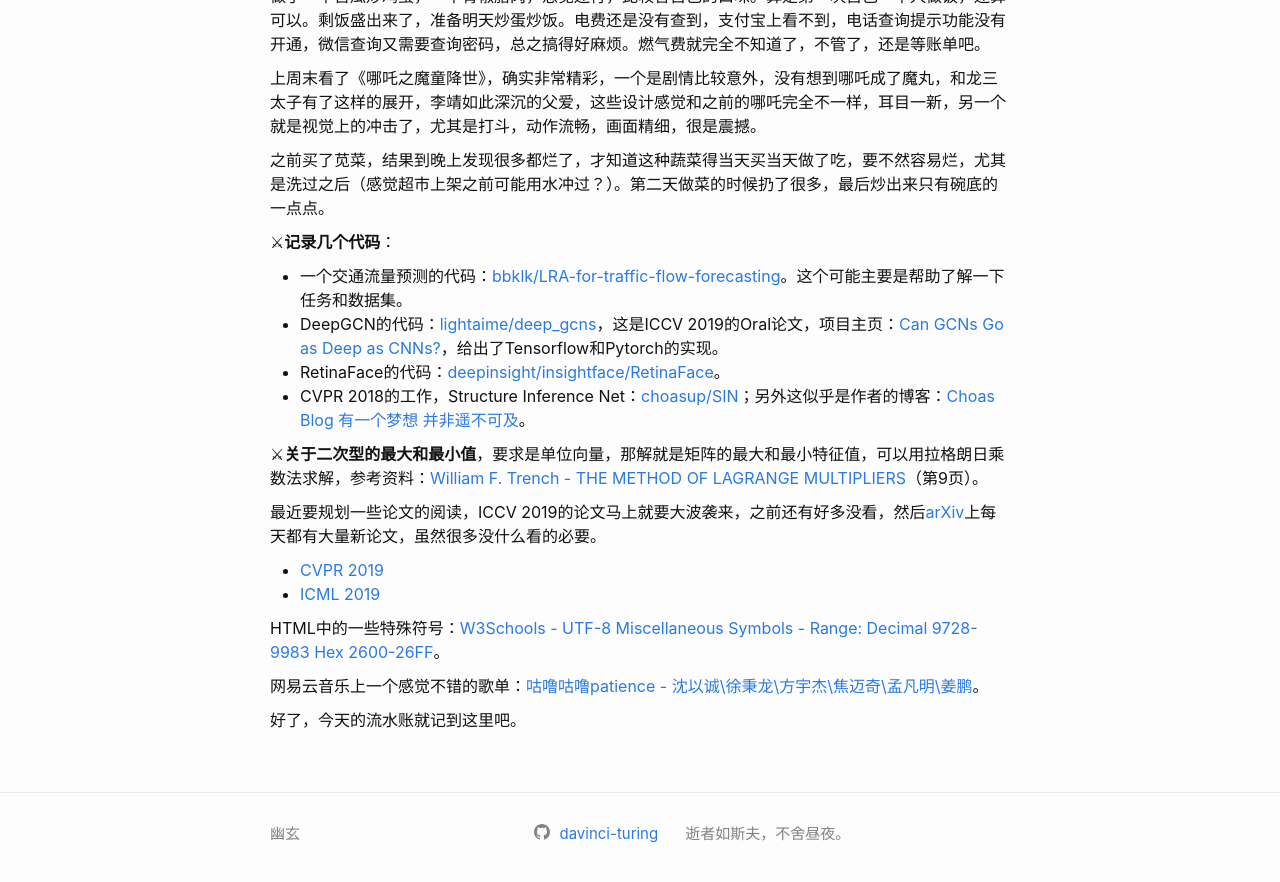
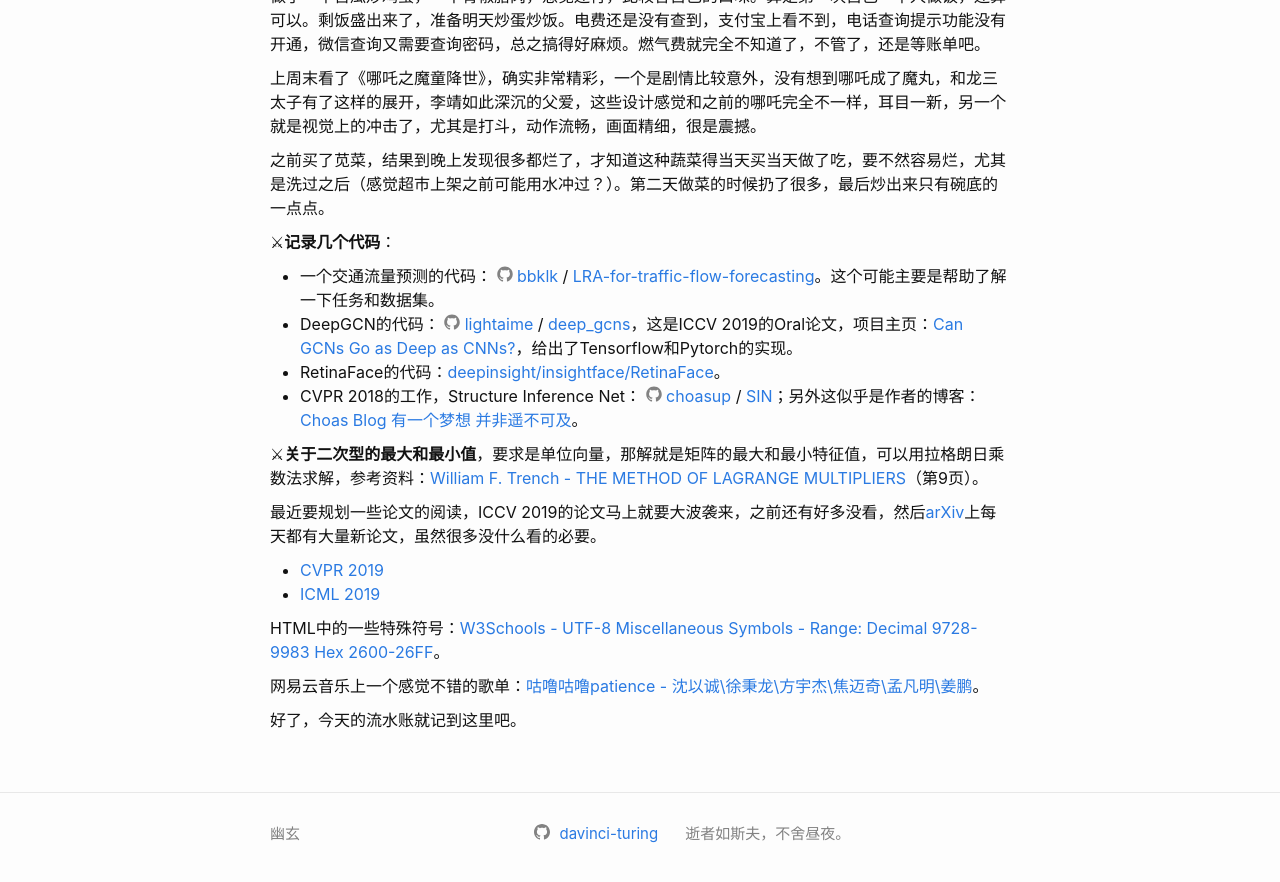
Before and after one commit to davinci-turing/davinci-turing.github.io, a Jekyll site: the page built from _posts/2019-08-04-no-idea-what-to-write.markdown, in a window 1280 px wide and 900 px high, scrolled down 774 px. Shown: the top 882 px of the window. Built offline with Jekyll 4.4.1, drawn with Linux system fonts in a browser that asks for light colours; part of the change alters nothing that is shown.

Commit message:
Update link of github

```diff
--- a/_posts/2019-08-04-no-idea-what-to-write.markdown
+++ b/_posts/2019-08-04-no-idea-what-to-write.markdown
@@ -35,10 +35,16 @@ author: 幽玄
 之前买了苋菜，结果到晚上发现很多都烂了，才知道这种蔬菜得当天买当天做了吃，要不然容易烂，尤其是洗过之后（感觉超市上架之前可能用水冲过？）。第二天做菜的时候扔了很多，最后炒出来只有碗底的一点点。
 
 <span>&#9876;</span>**记录几个代码**：
-- 一个交通流量预测的代码：[bbklk/LRA-for-traffic-flow-forecasting](https://github.com/bbklk/LRA-for-traffic-flow-forecasting)。这个可能主要是帮助了解一下任务和数据集。
-- DeepGCN的代码：[lightaime/deep_gcns](https://github.com/lightaime/deep_gcns)，这是ICCV 2019的Oral论文，项目主页：[Can GCNs Go as Deep as CNNs?](https://sites.google.com/view/deep-gcns)，给出了Tensorflow和Pytorch的实现。
+- 一个交通流量预测的代码：
+{% include icon-github.html username="bbklk" %} /
+[LRA-for-traffic-flow-forecasting](https://github.com/bbklk/LRA-for-traffic-flow-forecasting)。这个可能主要是帮助了解一下任务和数据集。
+- DeepGCN的代码：
+{% include icon-github.html username="lightaime" %} /
+[deep_gcns](https://github.com/lightaime/deep_gcns)，这是ICCV 2019的Oral论文，项目主页：[Can GCNs Go as Deep as CNNs?](https://sites.google.com/view/deep-gcns)，给出了Tensorflow和Pytorch的实现。
 - RetinaFace的代码：[deepinsight/insightface/RetinaFace](https://github.com/deepinsight/insightface/tree/master/RetinaFace)。
-- CVPR 2018的工作，Structure Inference Net：[choasup/SIN](https://github.com/choasup/SIN)；另外这似乎是作者的博客：[Choas Blog 有一个梦想 并非遥不可及](https://choasup.github.io/)。
+- CVPR 2018的工作，Structure Inference Net：
+{% include icon-github.html username="choasup" %} /
+[SIN](https://github.com/choasup/SIN)；另外这似乎是作者的博客：[Choas Blog 有一个梦想 并非遥不可及](https://choasup.github.io/)。
 
 <span>&#9876;</span>**关于二次型的最大和最小值**，要求是单位向量，那解就是矩阵的最大和最小特征值，可以用拉格朗日乘数法求解，参考资料：[William F. Trench - THE METHOD OF
 LAGRANGE MULTIPLIERS](http://ramanujan.math.trinity.edu/wtrench/texts/TRENCH_LAGRANGE_MULTIPLIERS.PDF)（第9页）。
```
